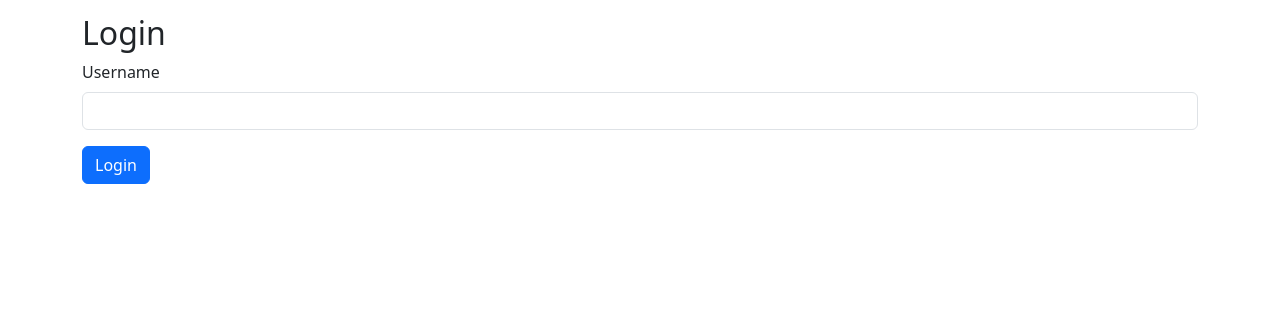
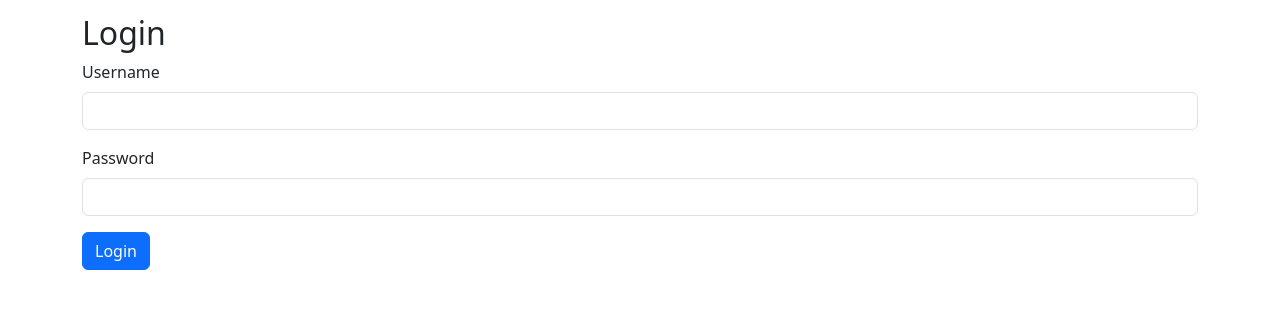
Before and after one commit to Kidanedg/stat-decision-maker, a Flask app: page /login in a window 1280 px wide. Shown: the part 56-365 px from the top of the page. Run offline with Flask 3, Linux system fonts and the light colour scheme.

Commit message:
Update login.html

```diff
--- a/templates/login.html
+++ b/templates/login.html
@@ -1,10 +1,15 @@
 {% extends "base.html" %}
+{% block title %}Login{% endblock %}
 {% block content %}
 <h2>Login</h2>
 <form method="POST">
   <div class="mb-3">
     <label for="username" class="form-label">Username</label>
-    <input type="text" name="username" class="form-control" id="username" required>
+    <input type="text" class="form-control" id="username" name="username" required>
+  </div>
+  <div class="mb-3">
+    <label for="password" class="form-label">Password</label>
+    <input type="password" class="form-control" id="password" name="password" required>
   </div>
   <button type="submit" class="btn btn-primary">Login</button>
 </form>
```
